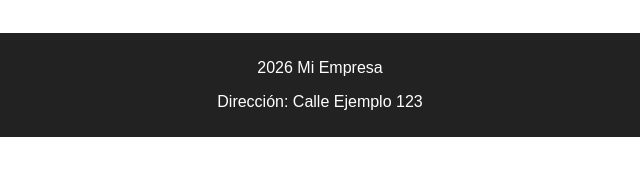
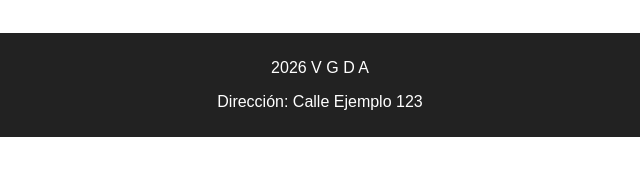
Before and after one commit to vaneskaya-ui/mi-web-html, a plain HTML site: page index.html in a window 1280 px wide. Shown: the part 414-590 px from the top of the page, 320-960 px from the left. Drawn offline with Linux system fonts and the light colour scheme.

Commit message:
Update index.html

```diff
--- a/index.html
+++ b/index.html
@@ -2,7 +2,7 @@
 <html lang="es">
 <head>
     <meta charset="UTF-8">
-    <title>Mi Empresa</title>
+    <title>V G D A</title>
     <link rel="stylesheet" href="css/estilos.css">
 </head>
 <body>
@@ -37,7 +37,7 @@
 </main>
 
 <footer>
-    <p>2026 Mi Empresa</p>
+    <p>2026 V G D A</p>
     <p>Dirección: Calle Ejemplo 123</p>
 </footer>
 
```
